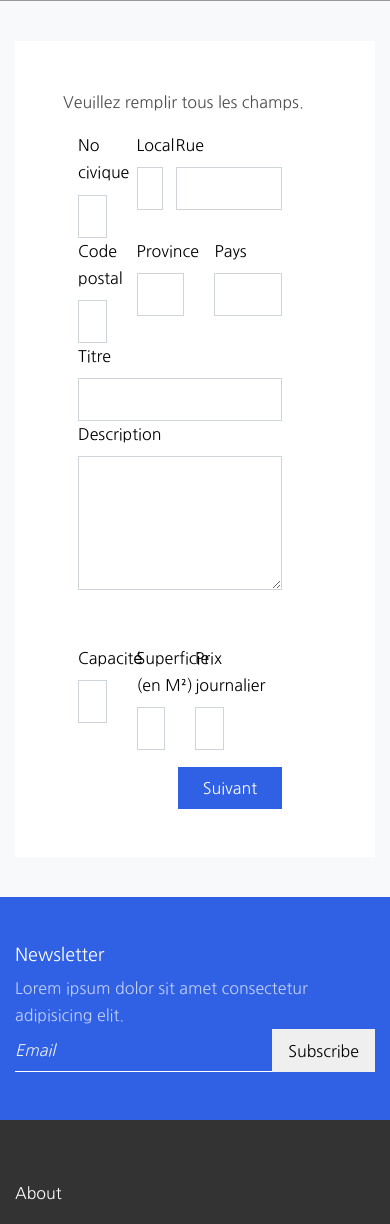
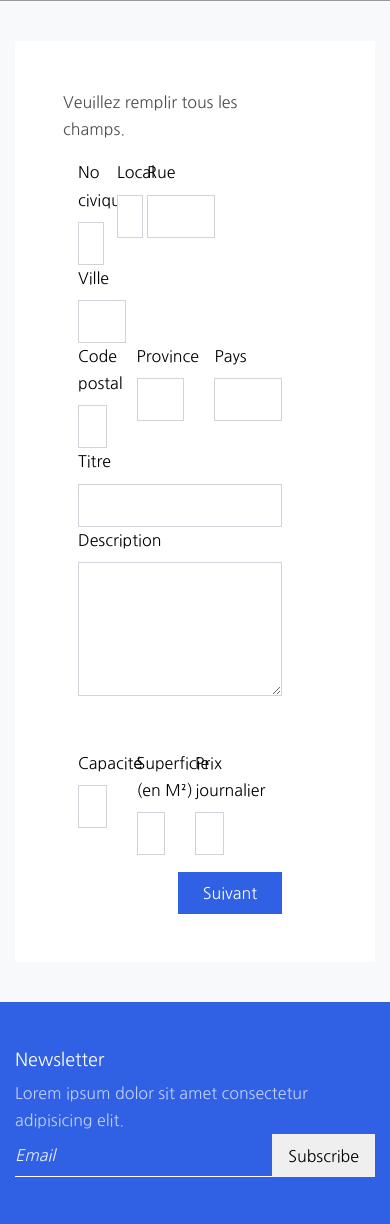
Before and after one commit to wizaster/php_room_rental, a PHP site: page /add_room.php in a window 390 px wide. Shown: the part 499-1723 px from the top of the page. Run offline with PHP 8.4, Linux system fonts and the light colour scheme; some web fonts are replaced.

Commit message:
Can now add une salle

```diff
--- a/Classes/Database.class.php
+++ b/Classes/Database.class.php
@@ -1,5 +1,5 @@
 <?php
-require_once('./Configs/config.php');
+include_once('./configs/config.php');
 class Database
 {
     private static $instance = null;
--- a/Classes/Salle.class.php
+++ b/Classes/Salle.class.php
@@ -1,5 +1,7 @@
 <?php
-class Favori {
+
+class Salle
+{
     private $id;
     private $nom;
     private $superficie;
@@ -11,17 +13,14 @@ class Favori {
     private $idProp;
 
     public function __construct(
-        $_id=0, $_nom="", $_superficie=0, $_capacite=0, $_addresse="",
-        $_idDispo="", $_desc="", $_createdSince="", $_idProp="")
+        $_nom, $_superficie, $_capacite, $_addresse,
+        $_desc, $_idProp)
     {
-        $this->id = $_id;
         $this->nom = $_nom;
         $this->superficie = $_superficie;
         $this->capacite = $_capacite;
         $this->addresse = $_addresse;
-        $this->idDispo = $_idDispo;
         $this->desc = $_desc;
-        $this->createdSince = $_createdSince;
         $this->idProp = $_idProp;
     }
 
@@ -32,12 +31,12 @@ class Favori {
 
     public function getNom()
     {
-        return $this->url;
+        return $this->nom;
     }
 
     public function getSuperficie()
     {
-        return $this->title;
+        return $this->superficie;
     }
 
     public function getCapacite()
@@ -119,7 +118,7 @@ class Favori {
     {
         return "Salle{".$this->id.",".$this->nom.",".$this->superficie.",".
 		$this->capacite.",".$this->addresse.",".$this->idDispo.",".$this->desc.",".
-		$this->createdSince.","".$this->idProp.""}";
+            $this->createdSince . "," . $this->idProp . "}";
     }
 
     public function loadFromArray($tab)
--- /dev/null
+++ b/Classes/Salle_adresse.class.php
@@ -0,0 +1,145 @@
+<?php
+
+class Salle_adresse
+{
+    private $id;
+
+    /**
+     * @return mixed
+     */
+    public function getId()
+    {
+        return $this->id;
+    }
+
+    /**
+     * @return mixed
+     */
+    public function getNoCivique()
+    {
+        return $this->no_civique;
+    }
+
+    /**
+     * @param mixed $no_civique
+     */
+    public function setNoCivique($no_civique)
+    {
+        $this->no_civique = $no_civique;
+    }
+
+    /**
+     * @return mixed
+     */
+    public function getNoLocal()
+    {
+        return $this->no_local;
+    }
+
+    /**
+     * @param mixed $no_local
+     */
+    public function setNoLocal($no_local)
+    {
+        $this->no_local = $no_local;
+    }
+
+    /**
+     * @return mixed
+     */
+    public function getRue()
+    {
+        return $this->rue;
+    }
+
+    /**
+     * @param mixed $rue
+     */
+    public function setRue($rue)
+    {
+        $this->rue = $rue;
+    }
+
+    /**
+     * @return mixed
+     */
+    public function getVille()
+    {
+        return $this->ville;
+    }
+
+    /**
+     * @param mixed $ville
+     */
+    public function setVille($ville)
+    {
+        $this->ville = $ville;
+    }
+
+    /**
+     * @return mixed
+     */
+    public function getCodePostal()
+    {
+        return $this->code_postal;
+    }
+
+    /**
+     * @param mixed $code_postal
+     */
+    public function setCodePostal($code_postal)
+    {
+        $this->code_postal = $code_postal;
+    }
+
+    /**
+     * @return mixed
+     */
+    public function getProvince()
+    {
+        return $this->province;
+    }
+
+    /**
+     * @param mixed $province
+     */
+    public function setProvince($province)
+    {
+        $this->province = $province;
+    }
+
+    /**
+     * @return mixed
+     */
+    public function getPays()
+    {
+        return $this->pays;
+    }
+
+    /**
+     * @param mixed $pays
+     */
+    public function setPays($pays)
+    {
+        $this->pays = $pays;
+    }
+
+    private $no_civique;
+    private $no_local;
+    private $rue;
+    private $ville;
+    private $code_postal;
+    private $province;
+    private $pays;
+
+    public function __construct($_no_civique, $_no_local, $_rue, $_ville, $_code_postal, $_province, $_pays)
+    {
+        $this->no_civique = $_no_civique;
+        $this->code_postal = $_code_postal;
+        $this->no_local = $_no_local;
+        $this->pays = $_pays;
+        $this->province = $_province;
+        $this->rue = $_rue;
+        $this->ville = $_ville;
+    }
+}
--- /dev/null
+++ b/Classes/salle_adresseDAO.class.php
@@ -0,0 +1,35 @@
+<?php
+include_once('./configs/config.php');
+include_once('./Classes/Database.class.php');
+include_once('./Classes/Salle_adresse.class.php');
+
+class Salle_adresseDAO
+{
+    public function __construct()
+    {
+
+    }
+
+    public function create($x)
+    {
+        try {
+            $db = Database::getInstance();
+            $pstmt = $db->prepare("INSERT INTO `" . config::DB_TABLE_ADRESSE . "`(`no_civique`, `no_local`, `rue`, `ville`, `code_postal`, `province`, `pays`)
+             VALUES(:no_civique, :no_local, :rue, :ville
+                , :code_postal, :province, :pays)");
+            $n = $pstmt->execute(array(
+                ':no_civique' => (int)$x->getNoCivique(),
+                ':no_local' => $x->getNoLocal(),
+                ':rue' => $x->getRue(),
+                ':ville' => $x->getVille(),
+                ':code_postal' => $x->getCodePostal(),
+                ':province' => $x->getProvince(),
+                ':pays' => $x->getPays()));
+            $pstmt->closeCursor();
+            return $n;
+        } catch (PDOException $e) {
+            throw $e;
+        }
+    }
+
+}
--- a/add_room.php
+++ b/add_room.php
@@ -1,3 +1,51 @@
+<?php
+include_once('./Classes/Salle.class.php');
+include_once('./Classes/SalleDAO.class.php');
+include_once('./Classes/salle_adresseDAO.class.php');
+include_once('./Classes/salle_adresse.class.php');
+
+$sDao = new SalleDAO();
+$saDao = new salle_adresseDAO();
+$db = Database::getInstance();
+
+$no_civique = "";
+$no_local = "";
+$rue = "";
+$ville = "";
+$code_postal = "";
+$province = "";
+$pays = "";
+$superficie = "";
+$capacite = "";
+$titre = "";
+$desc = "";
+
+if (ISSET($_REQUEST['action'])) {
+    $no_civique = "'" . $_REQUEST['noCivique'] . "'";
+    $no_local = "'" . $_REQUEST['local-room'] . "'";
+    $rue = "'" . $_REQUEST['rue-room'] . "'";
+    $ville = "'" . $_REQUEST['ville-room'] . "'";
+    $code_postal = "'" . $_REQUEST['codePostal-room'] . "'";
+    $province = "'" . $_REQUEST['province-room'] . "'";
+    $pays = "'" . $_REQUEST['pays-room'] . "'";
+    $superficie = (int)$_REQUEST['superficie'];
+    $capacite = (int)$_REQUEST['capacite'];
+    var_dump($superficie);
+    var_dump($capacite);
+    var_dump($superficie);
+    var_dump($capacite);
+    $titre = "'" . $_REQUEST['titre'] . "'";
+    $desc = "'" . $_REQUEST['description-room'] . "'";
+    $adresse = new Salle_adresse($no_civique, $no_local, $rue, $ville, $code_postal, $province, $pays);
+    $adr = $saDao->create($adresse);
+    $id_adr = $db->lastInsertId();
+    $salle = new Salle($titre, $superficie, $capacite, $id_adr, $desc, 1);
+    $res = $sDao->create($salle);
+    echo "Salle enregister!!!";
+    var_dump($superficie);
+    var_dump($capacite);
+}
+?>
 <!DOCTYPE html>
 <html lang="en">
 <head>
@@ -111,66 +159,70 @@
                 <div class="col-md-12 mb-12" data-aos="fade">
 
 
-                    <form action="#" class="p-5 bg-white">
+                    <form action="#" method="post" class="p-5 bg-white">
 
                         <div class=" form-group">
 
-                            <div class="" row col-md-12>
+                            <div class=" row col-md-12">
                                 <p>Veuillez remplir tous les champs.</p>
                             </div>
                             <div class="row col-12">
-                                <div class="col-3 form-room">
+                                <div class="col-2 form-room">
                                     <label class="text-black" for="noCivique">No civique</label>
-                                    <input type="number" id="noCivique" class="form-control">
+                                    <input type="text" name="noCivique" class="form-control">
                                 </div>
-                                <div class="col-2 form-room">
+                                <div class="col-1 form-room">
                                     <label class="text-black" for="local-room">Local</label>
-                                    <input type="text" id="local-room" class="form-control">
+                                    <input type="text" name="local-room" class="form-control">
                                 </div>
-                                <div class="col-7 form-room">
+                                <div class="col-5 form-room">
                                     <label class="text-black" for="rue-room">Rue</label>
-                                    <input type="text" id="rue-room" class="form-control">
+                                    <input type="text" name="rue-room" class="form-control">
+                                </div>
+                                <div class="col-4 form-room">
+                                    <label class="text-black" for="ville-room">Ville</label>
+                                    <input type="text" name="ville-room" class="form-control">
                                 </div>
                             </div>
                             <div class="row col-md-12">
                                 <div class="col-3 form-room">
                                     <label class="text-black" for="codePostal-room">Code postal</label>
-                                    <input type="number" id="codePostal-room" class="form-control">
+                                    <input type="text" name="codePostal-room" class="form-control">
                                 </div>
                                 <div class="col-4 form-room">
                                     <label class="text-black" for="province-room">Province</label>
-                                    <input type="text" id="province-room" class="form-control">
+                                    <input type="text" name="province-room" class="form-control">
                                 </div>
                                 <div class="col-5 form-room">
                                     <label class="text-black" for="pays-room">Pays</label>
-                                    <input type="text" id="pays-room" class="form-control">
+                                    <input type="text" name="pays-room" class="form-control">
                                 </div>
                             </div>
                             <div class="row col-md-12">
                                 <div class="col-12 form-room">
                                     <label class="text-black" for="titre">Titre</label>
-                                    <input type="text" id="titre" class="form-control">
+                                    <input type="text" name="titre" class="form-control">
                                 </div>
                             </div>
                             <div class="row col-md-12">
                                 <div class="col-12 form-room">
                                     <label class="text-black" for="description-room">Description</label>
-                                    <textarea rows="5" id="description-room" class="form-control"></textarea>
+                                    <textarea rows="5" name="description-room" class="form-control"></textarea>
                                 </div>
                             </div>
                             <br/><br/>
                             <div class="row col-md-12">
                                 <div class="col-3 form-room">
-                                    <label class="text-black" for="capacite">Capacité</label>
-                                    <input type="number" min="1" step="any" id="capacite" class="form-control"/>
+                                    <label class="text-black" for="capaciteRoom">Capacité</label>
+                                    <input type="text" name="capaciteRoom" class="form-control"/>
                                 </div>
                                 <div class="col-3 form-room">
-                                    <label class="text-black" for="superficie">Superficie (en M²)</label>
-                                    <input type="number" min="1" step="any" id="superficie" class="form-control"/>
+                                    <label class="text-black" for="superficieRoom">Superficie (en M²)</label>
+                                    <input type="text" name="superficieRoom" class="form-control"/>
                                 </div>
                                 <div class="col-3 form-room">
                                     <label class="text-black" for="prix_jour">Prix journalier</label>
-                                    <input type="number" min="1" step="any" id="prix_jour" class="form-control"/>
+                                    <input type="text" min="1" step="any" name="prix_jour" class="form-control"/>
                                 </div>
                             </div>
                             <div class="row col-md-12">
@@ -185,6 +237,7 @@
                             <div class="form-room col-12">
                                 <input type="submit" value="Suivant"
                                        class="btn btn-primary py-2 px-4 text-white btn-suivant">
+                                <input type="hidden" name="action" value="suivant"/>
                             </div>
                         </div>
 
--- a/configs/config.php
+++ b/configs/config.php
@@ -3,8 +3,8 @@
     {
         const DB_HOST = "localhost";
         const DB_USER = "root";
-        const DB_PWD  = "root";
-        const DB_NAME = "LOUETAPLACE";
+        const DB_PWD = "root";
+        const DB_NAME = "loue_ta_salle";
 
 
         const DB_TABLE_SALLE = "salle";
@@ -15,4 +15,5 @@
         const DB_TABLE_FURN = "fourniture";
         const DB_TABLE_SALEQ = "salle_has_equipement";
         const DB_TABLE_EQUIP = "equipement";
+        const DB_TABLE_ADRESSE = "salle_adresse";
     }
```
Also changed, not shown: Classes/SalleDAO.class.php (+15 -10 lines), new_user.php (+8 -24 lines).
